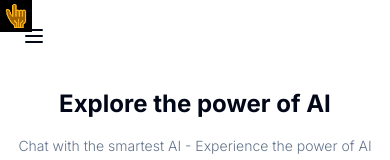
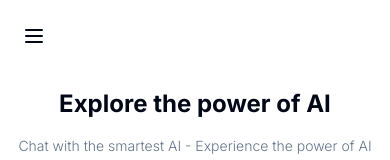
Before and after one commit to hemant-i7/SynerzyAI, a Next.js app: page /dashboard in a window 390 px wide. Shown: the top 160 px of the page. Built offline with nearby package versions, Linux system fonts and the light colour scheme.

Commit message:
cursor removed

```diff
--- a/app/(dashboard)/(routes)/dashboard/CustomCursor.tsx
+++ b/app/(dashboard)/(routes)/dashboard/CustomCursor.tsx
@@ -18,8 +18,6 @@ export default function CustomCursor() {
     <div
       className="fixed top-0 left-0 pointer-events-none z-50"
       style={{ left: position.x, top: position.y }}
-    >
-      <img src="/custom-cursor.png" />
-    </div>
+    ></div>
   );
 }
--- a/app/globals.css
+++ b/app/globals.css
@@ -4,7 +4,7 @@
 
 html,
 body {
-  cursor:none;
+   pointerEvents:none;
 }
 :root{
   height: 100%;
--- a/components/navbar.tsx
+++ b/components/navbar.tsx
@@ -1,21 +1,22 @@
+import CustomCursor from "@/app/(dashboard)/(routes)/dashboard/CustomCursor";
 import { Button } from "@/components/ui/button";
 import { UserButton } from "@clerk/nextjs";
 import { Menu } from "lucide-react";
 
 const Navbar = () => {
-    return (  <div className="flex items-center p-4">
-        <Button variant="ghost" size="icon" className="md:hidden">
-            <Menu />
-            </Button>
-            <div className="flex w-full justify-end px-5 py-4">
-             <UserButton afterSignOutUrl="/"/>
-            </div>
+  return (
+    <div className="flex items-center p-4">
+      <div style={{ pointerEvents: "none" }}></div>
 
+      <Button variant="ghost" size="icon" className="md:hidden">
+        <Menu />
+      </Button>
 
-
-
-
-    </div>);
-}
+      <div className="flex w-full justify-end px-5 py-4">
+        <UserButton afterSignOutUrl="/" />
+      </div>
+    </div>
+  );
+};
 
 export default Navbar;
--- a/components/sidebar.tsx
+++ b/components/sidebar.tsx
@@ -66,6 +66,7 @@ const Sidebar = () => {
   return (
     <div className="space-y-4 py-4 flex flex-col h-full bg-gray-900 text-white">
       <div className="px-3 py-2 flex-1 ">
+        <div style={{ pointerEvents: "none" }} />
         <Link href="/dashboard" className="flex items-center pl-3 mb-14">
           <div className="relative h-8 w-8 mr-4">
             <Image fill alt="Logo" src="/logo.png" />
@@ -85,6 +86,7 @@ const Sidebar = () => {
                hover:text-white hover:bg-white/10
                rounded-lg transition "
             >
+              <div style={{ pointerEvents: "none" }}></div>
               <div className="flex items-center flex-1">
                 <route.icon className={cn("h-5 w-5 mr-3", route.color)} />
                 {route.label}
```
Also changed, not shown: app/layout.tsx (+4 -6 lines), public/cursor.png (deleted), public/custom-cursor.png (deleted).
